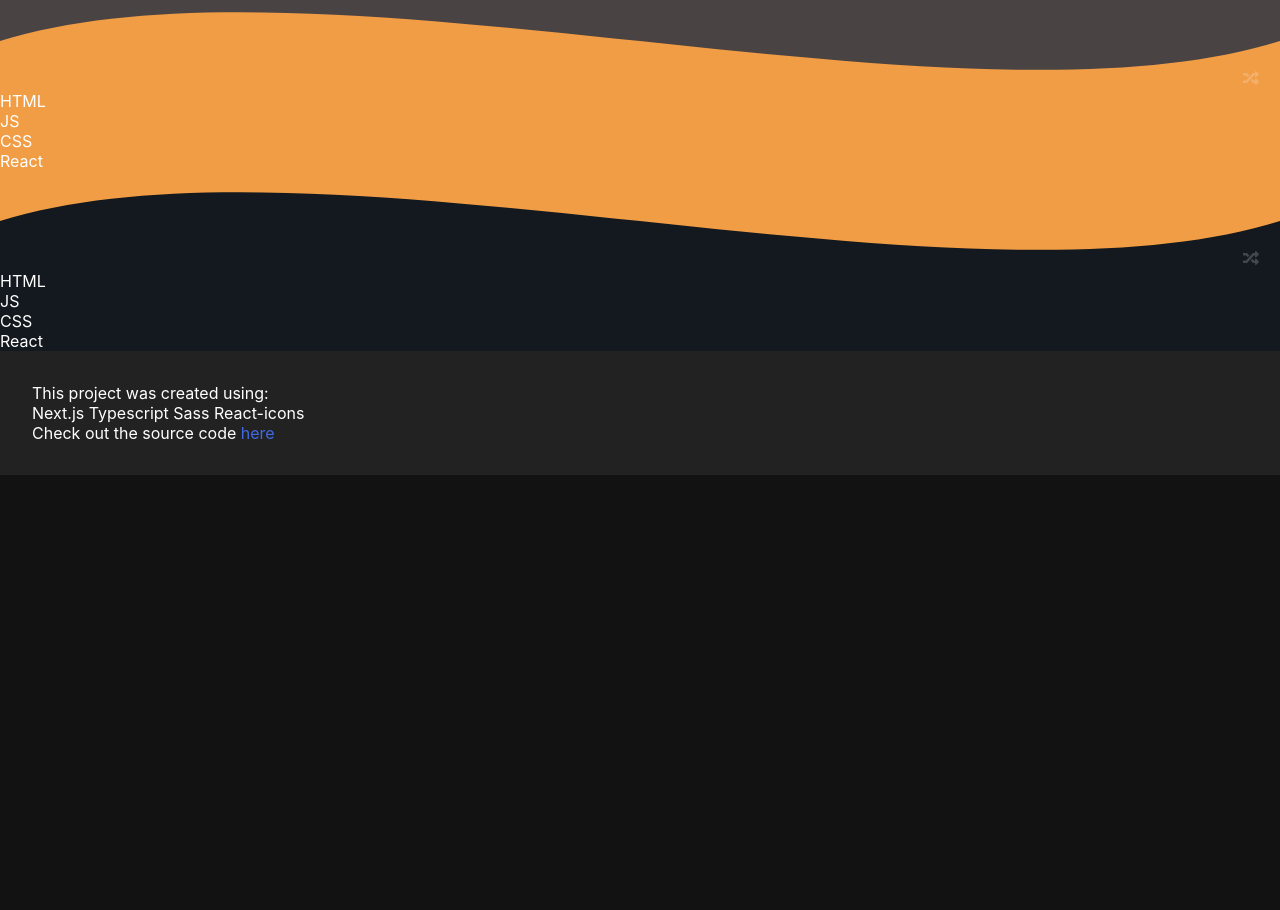
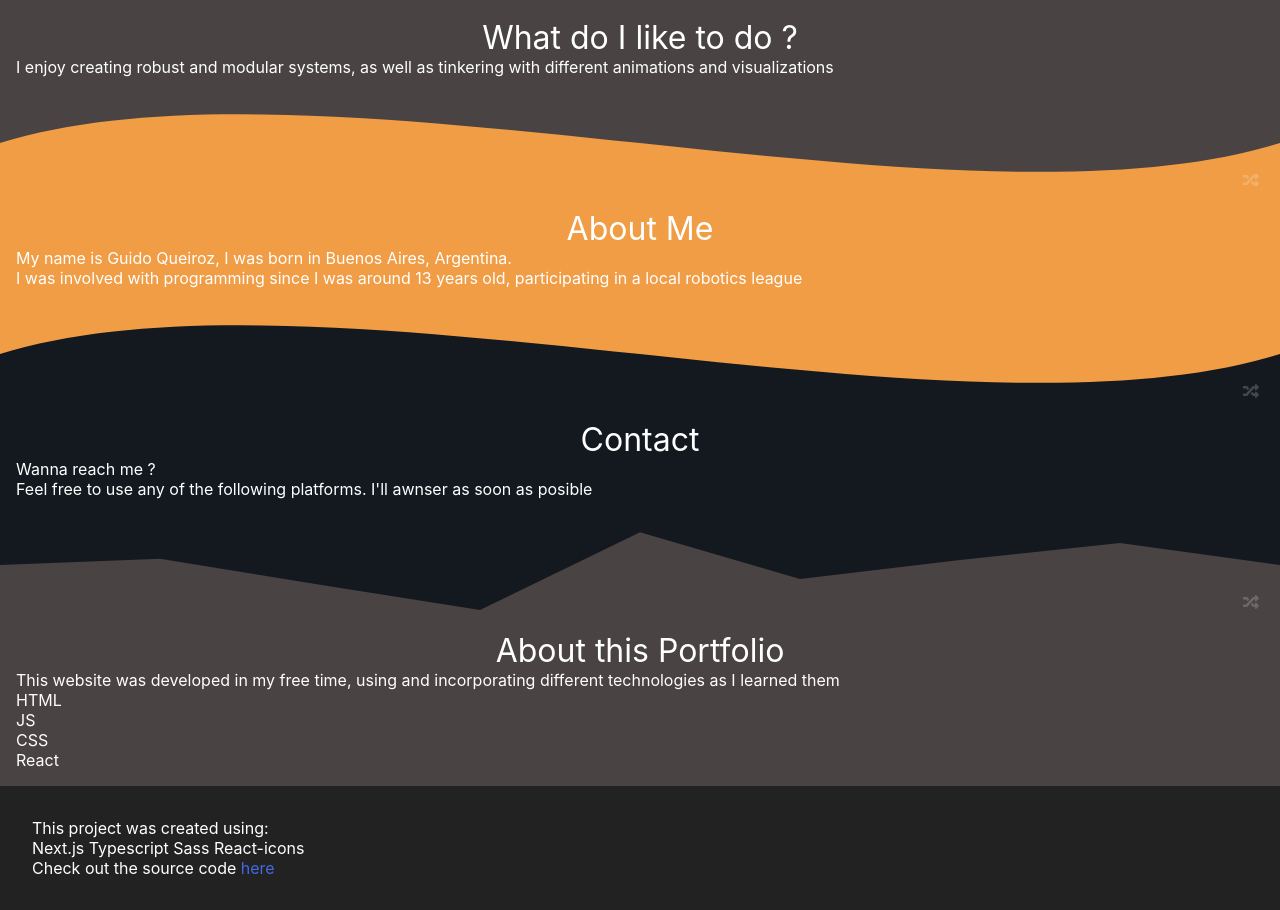
Before and after one commit to Takzzg/portfolio-v1, a Next.js app: page / in a window 1280 px wide. Shown: the part 797-1707 px from the top of the page. Before the commit the page ends 1272 px from the top, so only its background shows below. Built offline with nearby package versions, Linux system fonts and the light colour scheme; a web font is replaced by a local one.

Commit message:
headers update

```diff
--- /dev/null
+++ b/components/Headers/Subtitle.tsx
@@ -0,0 +1,20 @@
+import React, { ReactNode } from "react"
+
+type Props = {
+    children: ReactNode
+}
+
+const Subtitle = ({ children }: Props) => {
+    return (
+        <div
+            style={{
+                textAlign: "center",
+                fontSize: "2rem"
+            }}
+        >
+            {children}
+        </div>
+    )
+}
+
+export default Subtitle
--- a/components/Section/Section.tsx
+++ b/components/Section/Section.tsx
@@ -11,7 +11,7 @@ const Section = ({ children, divider = "mountains", color }: Props) => {
     return (
         <div style={{ backgroundColor: color, position: "relative" }}>
             <Divider color={color} divider={divider} />
-            {children}
+            <div style={{ padding: "1rem" }}>{children}</div>
         </div>
     )
 }
--- a/components/Title/Title.module.scss
+++ /dev/null
@@ -1,5 +0,0 @@
-.title {
-    text-align: center;
-    font-size: 2.5em;
-    padding: 1rem;
-}
--- a/pages/Pathfinding.tsx
+++ b/pages/Pathfinding.tsx
@@ -16,7 +16,7 @@ import { pathfindingAlgos } from "../components/AlgoSelect/algoRefs"
 import AlgorithmSelect from "../components/AlgoSelect/AlgoSelect"
 import Button from "../components/Button/Button"
 import Slider from "../components/Slider/Slider"
-import Title from "../components/Title/Title"
+import Title from "../components/Headers/Title"
 
 import * as CanvasScript from "../scripts/canvas/pathfindingCanvas"
 import { CellHistory } from "../scripts/pathfinding/breadth"
@@ -162,7 +162,7 @@ const Pathfinding = (props: Props) => {
             </Head>
 
             <div className={styles.mainContainer}>
-                <Title title="Pathfinding Algorithms Visualization" />
+                <Title>Pathfinding Algorithms Visualization</Title>
 
                 <div id={styles.canvasMain}>
                     <div className={styles.toolbarTop}>
--- a/pages/Sorting.tsx
+++ b/pages/Sorting.tsx
@@ -16,7 +16,7 @@ import { sortingAlgos } from "../components/AlgoSelect/algoRefs"
 
 import styles from "../styles/pages/Sorting.module.scss"
 import Slider from "../components/Slider/Slider"
-import Title from "../components/Title/Title"
+import Title from "../components/Headers/Title"
 import Button from "../components/Button/Button"
 import AlgorithmSelect from "../components/AlgoSelect/AlgoSelect"
 
@@ -82,7 +82,7 @@ const Sorting = () => {
             </Head>
 
             <div className={styles.mainContainer}>
-                <Title title="Sorting Algorithms Visualization" />
+                <Title>Sorting Algorithms Visualization</Title>
 
                 <div id={styles.canvasMain}>
                     <div id={styles.canvasContainer}>
--- a/pages/_app.tsx
+++ b/pages/_app.tsx
@@ -1,6 +1,6 @@
-import "../styles/common/globals.scss"
 import type { AppProps } from "next/app"
 
+import "../styles/common/globals.scss"
 import Layout from "../components/Layout/Layout"
 
 function MyApp({ Component, pageProps }: AppProps) {
--- a/pages/index.tsx
+++ b/pages/index.tsx
@@ -1,5 +1,6 @@
 import type { NextPage } from "next"
 import Head from "next/head"
+import Subtitle from "../components/Headers/Subtitle"
 
 import Section from "../components/Section/Section"
 import styles from "../styles/pages/Home.module.scss"
@@ -23,31 +24,59 @@ const Home: NextPage = () => {
                 </div>
 
                 <Section color={"#14191f"} divider={"mountains"}>
-                    <div className={styles.tech}>HTML</div>
-                    <div className={styles.tech}>JS</div>
-                    <div className={styles.tech}>CSS</div>
-                    <div className={styles.tech}>React</div>
+                    <Subtitle>What do I do ?</Subtitle>
+                    <div>
+                        I design and create great web applications with a
+                        variety of technologies
+                    </div>
+                    <div className={styles.techsCont}>
+                        <div className={styles.tech}>HTML</div>
+                        <div className={styles.tech}>JS</div>
+                        <div className={styles.tech}>CSS</div>
+                        <div className={styles.tech}>React</div>
+                    </div>
                 </Section>
 
                 <Section color={"rgb(73, 67, 67)"}>
-                    <div className={styles.tech}>HTML</div>
-                    <div className={styles.tech}>JS</div>
-                    <div className={styles.tech}>CSS</div>
-                    <div className={styles.tech}>React</div>
+                    <Subtitle>What do I like to do ?</Subtitle>
+                    <div>
+                        I enjoy creating robust and modular systems, as well as
+                        tinkering with different animations and visualizations
+                    </div>
                 </Section>
 
                 <Section color={"rgb(241, 157, 69)"} divider={"bezier"}>
-                    <div className={styles.tech}>HTML</div>
-                    <div className={styles.tech}>JS</div>
-                    <div className={styles.tech}>CSS</div>
-                    <div className={styles.tech}>React</div>
+                    <Subtitle>About Me</Subtitle>
+                    <div>
+                        My name is Guido Queiroz, I was born in Buenos Aires,
+                        Argentina.
+                        <br />I was involved with programming since I was around
+                        13 years old, participating in a local robotics league
+                    </div>
                 </Section>
 
                 <Section color={"#14191f"} divider={"bezier"}>
-                    <div className={styles.tech}>HTML</div>
-                    <div className={styles.tech}>JS</div>
-                    <div className={styles.tech}>CSS</div>
-                    <div className={styles.tech}>React</div>
+                    <Subtitle>Contact</Subtitle>
+                    <div>
+                        Wanna reach me ?
+                        <br />
+                        Feel free to use any of the following platforms. I'll
+                        awnser as soon as posible
+                    </div>
+                </Section>
+
+                <Section color={"rgb(73, 67, 67)"} divider={"mountains"}>
+                    <Subtitle>About this Portfolio</Subtitle>
+                    <div>
+                        This website was developed in my free time, using and
+                        incorporating different technologies as I learned them
+                    </div>
+                    <div className={styles.techsCont}>
+                        <div className={styles.tech}>HTML</div>
+                        <div className={styles.tech}>JS</div>
+                        <div className={styles.tech}>CSS</div>
+                        <div className={styles.tech}>React</div>
+                    </div>
                 </Section>
             </div>
         </div>
```
Also changed, not shown: components/Headers/Title.tsx (added, +21 -0 lines), components/Title/Title.tsx (deleted, +0 -11 lines).
